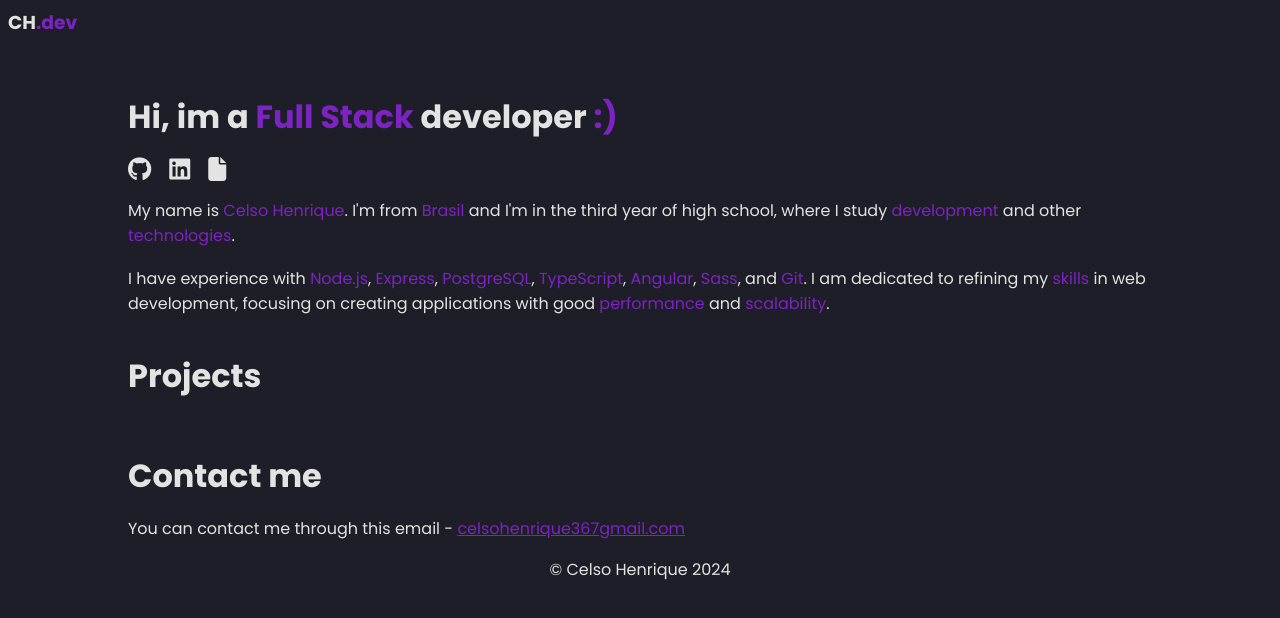
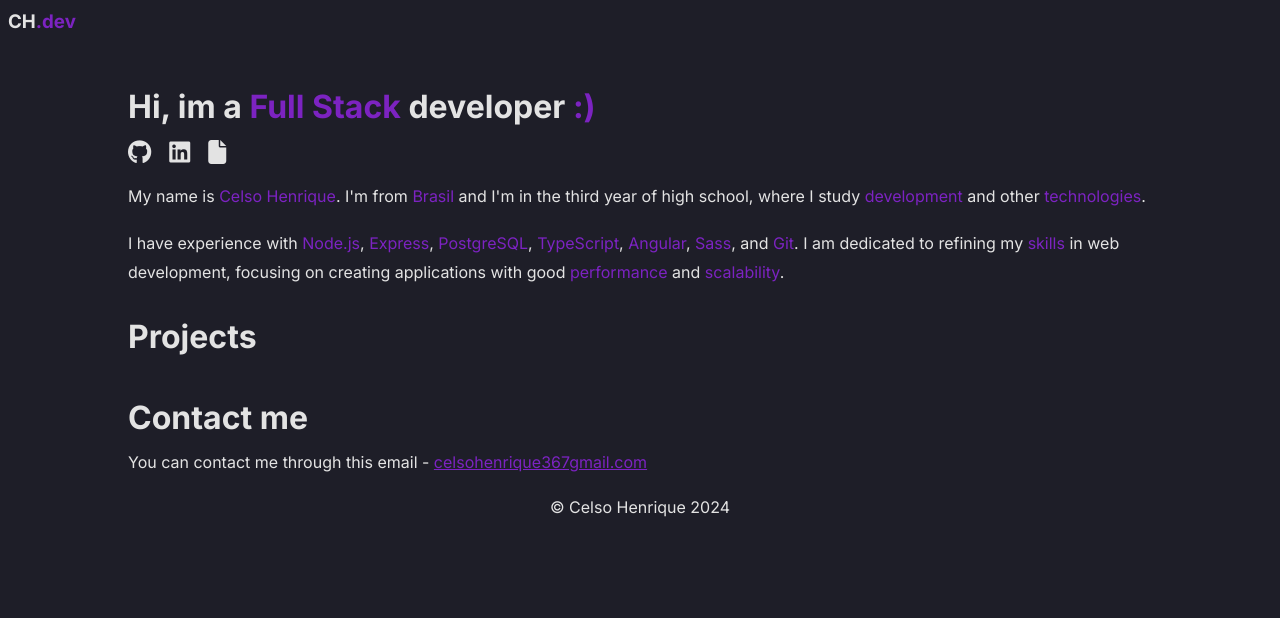
Before and after one commit to nothiaki/nothiaki.github.io, an Angular app: page / in a window 1280 px wide. Shown: the top 618 px of the page. Built offline with nearby package versions, Linux system fonts and the light colour scheme; no server answers.

Commit message:
chore: switch font to 'Inter'

```diff
--- a/src/styles.scss
+++ b/src/styles.scss
@@ -1,5 +1,5 @@
 @use 'colors' as *;
-@import url('https://fonts.googleapis.com/css2?family=Poppins:ital,wght@0,100;0,200;0,300;0,400;0,500;0,600;0,700;0,800;0,900;1,100;1,200;1,300;1,400;1,500;1,600;1,700;1,800;1,900&display=swap');
+@import url('https://fonts.googleapis.com/css2?family=Inter:wght@400;500;600;700;800&display=swap');
 
 ::-webkit-scrollbar {
     width: 6px;
@@ -19,6 +19,7 @@
 * {
     margin: 0;
     padding: 0;
-    font-family: 'Poppins', 'sans-serif';
+    font-family: 'Inter', 'sans-serif';
     color: $font;
+    line-height: 1.8rem;
 }
```
